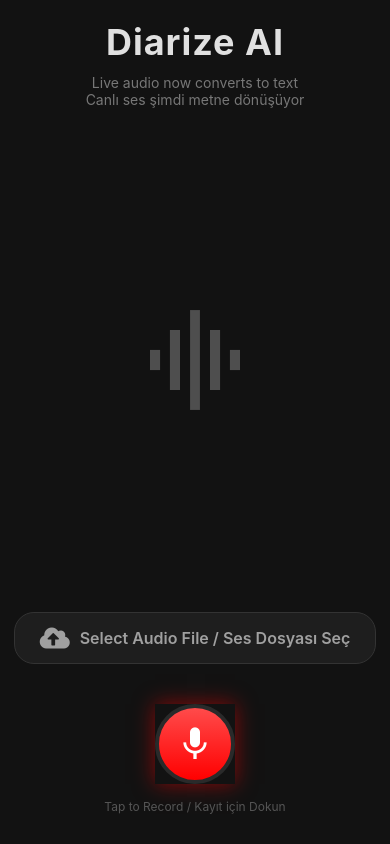
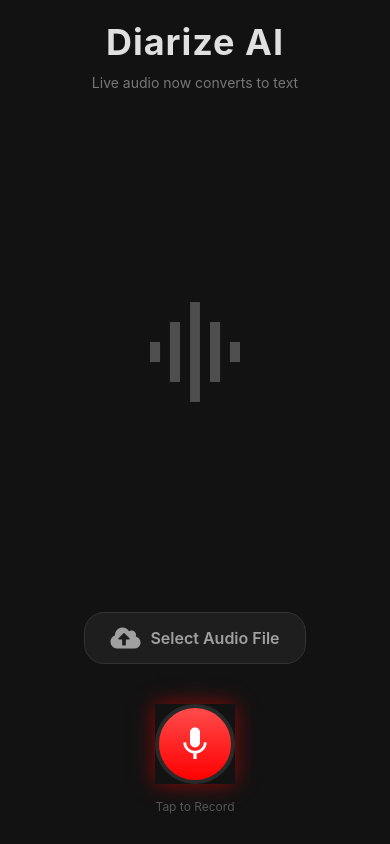
Before and after one commit to WebsLord/DiarizeAI-Voice-Transcriber, a React Native app: screen / in a window 390 px wide. Built offline with nearby package versions, Linux system fonts and the light colour scheme.

Commit message:
fix: Corrected UI language to English, kept comments bilingual

```diff
--- a/App.js
+++ b/App.js
@@ -40,10 +40,9 @@
 
         // Security Check: File Size Limit (e.g., 50MB)
         // Güvenlik Kontrolü: Dosya Boyutu Limiti (örn. 50MB)
-        // This prevents users from crashing the app with huge files
         const fileSizeInMB = file.size / (1024 * 1024);
         if (fileSizeInMB > 50) {
-            Alert.alert("Error / Hata", "File is too large. Max 50MB allowed. / Dosya çok büyük. Maksimum 50MB izin veriliyor.");
+            Alert.alert("Error", "File is too large. Max 50MB allowed."); // English Alert
             return;
         }
 
@@ -53,7 +52,7 @@
 
     } catch (error) {
       console.error("Error picking file: / Dosya seçerken hata:", error);
-      Alert.alert("Error", "Could not pick the file. / Dosya seçilemedi.");
+      Alert.alert("Error", "Could not pick the file."); // English Alert
     }
   };
 
@@ -64,8 +63,9 @@
   };
 
   // Placeholder for recording feature
+  // Kayıt özelliği için yer tutucu
   const handleRecordPress = () => {
-    Alert.alert("Coming Soon / Yakında", "Recording feature is next! / Kayıt özelliği sırada!");
+    Alert.alert("Coming Soon", "Recording feature is next!"); // English Alert
   };
 
   return (
@@ -80,12 +80,11 @@
         <Text style={styles.title}>Diarize AI</Text>
         <Text style={styles.subtitle}>
           Live audio now converts to text
-          {'\n'}
-          Canlı ses şimdi metne dönüşüyor
         </Text>
       </View>
 
       {/* Visualization Area */}
+      {/* Görselleştirme Alanı */}
       <View style={styles.waveContainer}>
         {/* Dynamic View: Show file info if selected, else show equalizer icon */}
         {/* Dinamik Görünüm: Dosya seçildiyse bilgileri, yoksa ekolayzer ikonunu göster */}
@@ -96,7 +95,7 @@
                 <Text style={styles.fileSize}>{(selectedFile.size / 1024 / 1024).toFixed(2)} MB</Text>
 
                 <TouchableOpacity onPress={clearSelection} style={styles.removeButton}>
-                    <Text style={styles.removeText}>Cancel / İptal</Text>
+                    <Text style={styles.removeText}>Cancel</Text>
                 </TouchableOpacity>
             </View>
         ) : (
@@ -112,14 +111,14 @@
         {!selectedFile ? (
             <TouchableOpacity style={styles.uploadButton} onPress={handleUploadPress}>
             <FontAwesome5 name="cloud-upload-alt" size={24} color="#A0A0A0" />
-            <Text style={styles.uploadText}>Select Audio File / Ses Dosyası Seç</Text>
+            <Text style={styles.uploadText}>Select Audio File</Text>
             </TouchableOpacity>
         ) : (
             // If file is selected, this button becomes "Process"
             // Dosya seçiliyse bu buton "İşle" butonuna dönüşür
-            <TouchableOpacity style={[styles.uploadButton, styles.sendButton]} onPress={() => Alert.alert("Ready", "Ready to send to API / API'ye gönderilmeye hazır")}>
+            <TouchableOpacity style={[styles.uploadButton, styles.sendButton]} onPress={() => Alert.alert("Ready", "Ready to send to API")}>
             <FontAwesome5 name="paper-plane" size={24} color="white" />
-            <Text style={[styles.uploadText, {color: 'white'}]}>Process File / Dosyayı İşle</Text>
+            <Text style={[styles.uploadText, {color: 'white'}]}>Process File</Text>
             </TouchableOpacity>
         )}
 
@@ -133,7 +132,7 @@
           </LinearGradient>
         </TouchableOpacity>
 
-        <Text style={styles.recordLabel}>Tap to Record / Kayıt için Dokun</Text>
+        <Text style={styles.recordLabel}>Tap to Record</Text>
       </View>
 
     </SafeAreaView>
```
